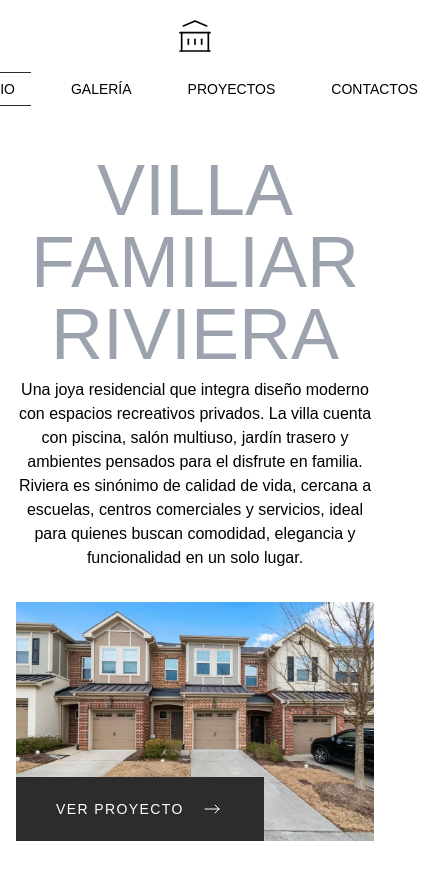
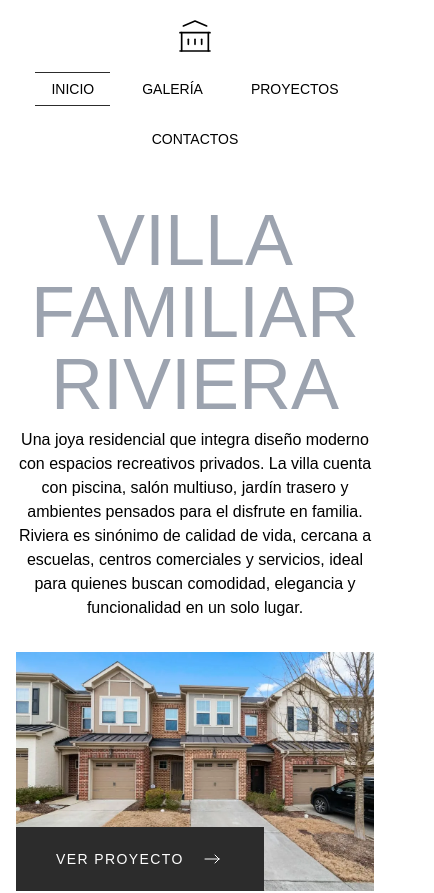
Before and after one commit to damiro3017/residential-builder, a React (Vite) app: page / in a window 390 px wide. Shown: the top 893 px of the page, 434 px wide, since content can reach past the window. Built offline with nearby package versions, Linux system fonts and the light colour scheme.

Commit message:
Fix mobile navbar

```diff
--- a/src/components/Header.jsx
+++ b/src/components/Header.jsx
@@ -16,7 +16,7 @@ export const Header = () => {
             <Link to="/">
                 <PageIcon className="size-10" />
             </Link>
-            <ul className="flex items-center gap-6 mt-4 lg:mt-0">
+            <ul className="flex items-center justify-center flex-wrap gap-4 mt-4 lg:mt-0">
                 {linksNavbar.map((enlace, indice) => (
                     <HeaderLink key={indice} text={enlace.texto} to={enlace.ruta} />
                 ))}
```
